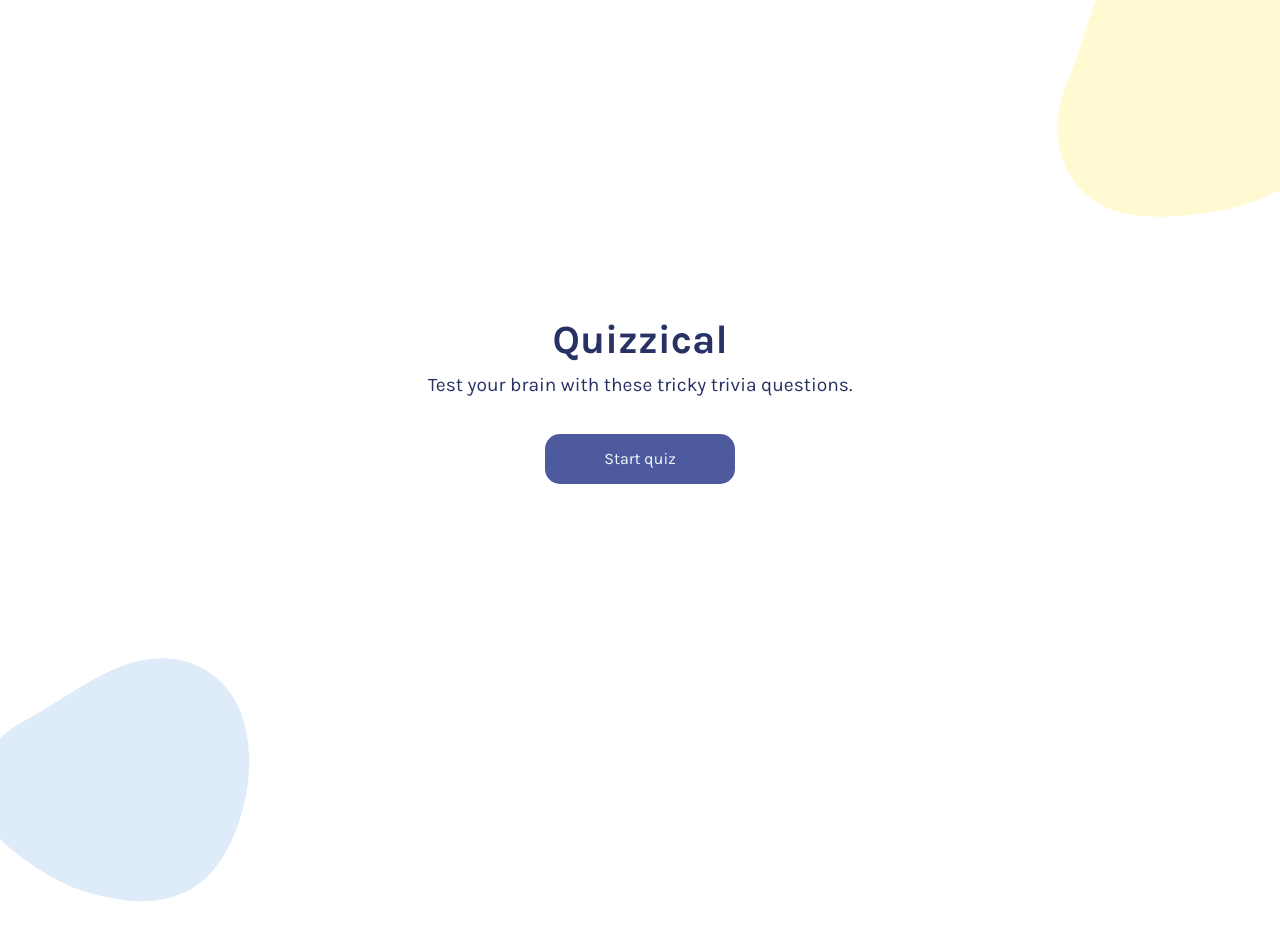
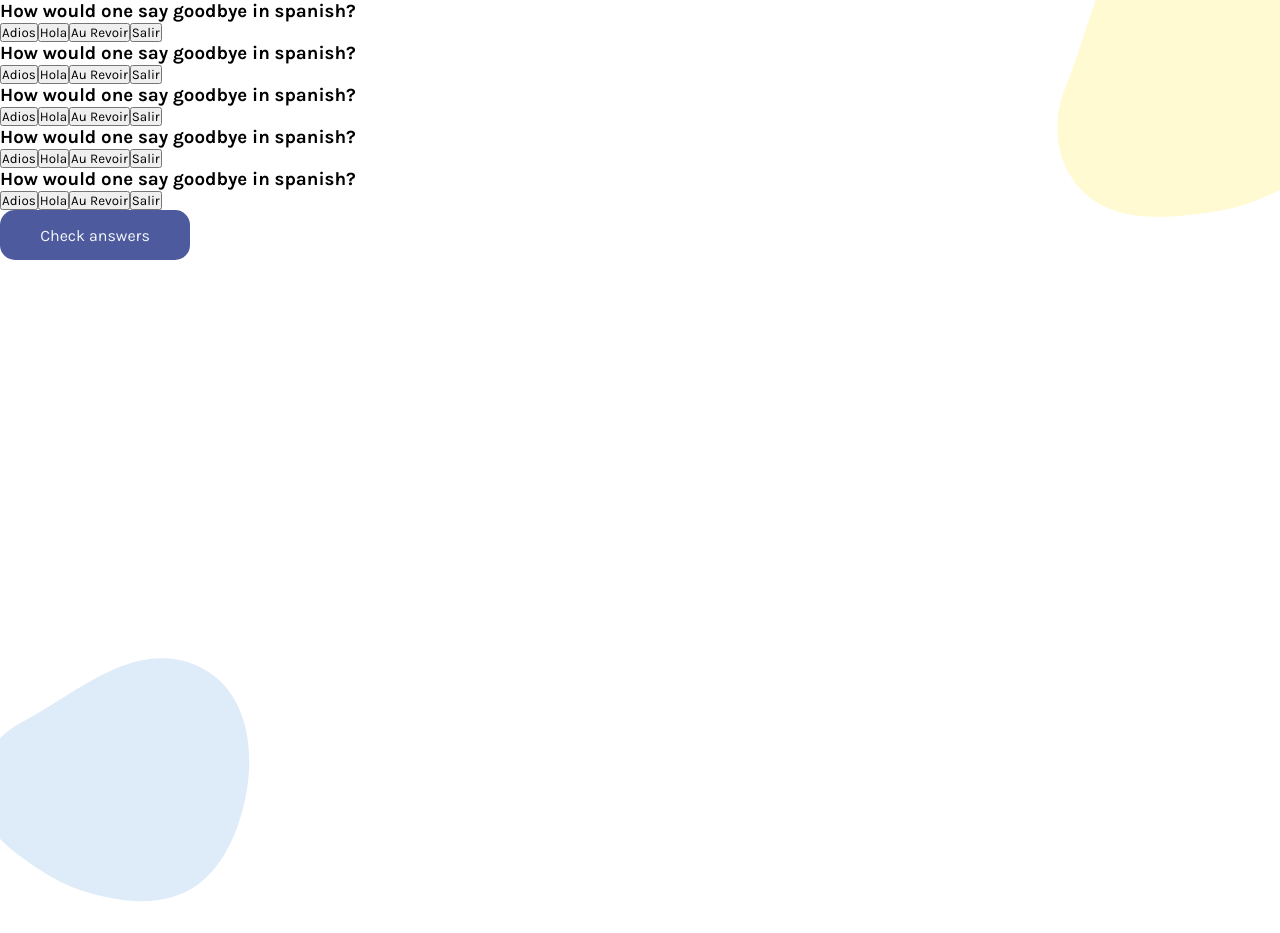
Before and after one commit to Jess247/trivia-quiz, a React (Vite) app: page / in a window 1280 px wide. Shown: the top 933 px of the page. Built offline with nearby package versions, Linux system fonts and the light colour scheme.

Commit message:
Add sample data for styling purpose

```diff
--- a/src/App.jsx
+++ b/src/App.jsx
@@ -1,4 +1,5 @@
 import { useState } from 'react'
+import Questions from './Questions'
 import Start from './Start'
 
 
@@ -6,7 +7,18 @@
 
   return (
     <>
-    <Start/>
+    <div className='blob blob-top'>
+                <svg xmlns:xlink="http://www.w3.org/1999/xlink" version="1.1" xmlns="http://www.w3.org/2000/svg" viewBox="0 0 310 350">
+                    <path d="M156.4,339.5c31.8-2.5,59.4-26.8,80.2-48.5c28.3-29.5,40.5-47,56.1-85.1c14-34.3,20.7-75.6,2.3-111  c-18.1-34.8-55.7-58-90.4-72.3c-11.7-4.8-24.1-8.8-36.8-11.5l-0.9-0.9l-0.6,0.6c-27.7-5.8-56.6-6-82.4,3c-38.8,13.6-64,48.8-66.8,90.3c-3,43.9,17.8,88.3,33.7,128.8c5.3,13.5,10.4,27.1,14.9,40.9C77.5,309.9,111,343,156.4,339.5z"/>
+                </svg>
+            </div>
+      {/* <Start/> */}
+      <Questions/>
+      <div className='blob blob-bottom'>
+          <svg xmlns:xlink="http://www.w3.org/1999/xlink" version="1.1" xmlns="http://www.w3.org/2000/svg" viewBox="0 0 310 350">
+              <path d="M156.4,339.5c31.8-2.5,59.4-26.8,80.2-48.5c28.3-29.5,40.5-47,56.1-85.1c14-34.3,20.7-75.6,2.3-111  c-18.1-34.8-55.7-58-90.4-72.3c-11.7-4.8-24.1-8.8-36.8-11.5l-0.9-0.9l-0.6,0.6c-27.7-5.8-56.6-6-82.4,3c-38.8,13.6-64,48.8-66.8,90.3c-3,43.9,17.8,88.3,33.7,128.8c5.3,13.5,10.4,27.1,14.9,40.9C77.5,309.9,111,343,156.4,339.5z"/>
+          </svg>
+      </div>
     </>
   )
 }
--- a/src/Questions.jsx
+++ b/src/Questions.jsx
@@ -1,7 +1,23 @@
 import { useState } from "react";
+import { questions } from "./test-data";
 
-function Questions {
-    return ()
+function Questions() {
+
+    const questionsElements = questions.map(question => {
+        const answerElements = question.answers.map(answer => <button className="answer-btns">{answer}</button>)
+        return (
+            <div className="question-container">
+                <h3 className="question">{question.question}</h3>
+                {answerElements}
+            </div>
+        )
+    })
+    return (
+        <main className="main-questions">
+            {questionsElements}
+            <button className="btn">Check answers</button>
+        </main>
+    )
 }
 
 export default Questions
--- /dev/null
+++ b/src/test-data.js
@@ -0,0 +1,22 @@
+export const questions = [
+    {
+        question: "How would one say goodbye in spanish?",
+        answers: ["Adios", "Hola","Au Revoir", "Salir"]
+    },
+    {
+        question: "How would one say goodbye in spanish?",
+        answers: ["Adios", "Hola","Au Revoir", "Salir"]
+    },
+    {
+        question: "How would one say goodbye in spanish?",
+        answers: ["Adios", "Hola","Au Revoir", "Salir"]
+    },
+    {
+        question: "How would one say goodbye in spanish?",
+        answers: ["Adios", "Hola","Au Revoir", "Salir"]
+    },
+    {
+        question: "How would one say goodbye in spanish?",
+        answers: ["Adios", "Hola","Au Revoir", "Salir"]
+    }
+]
```
